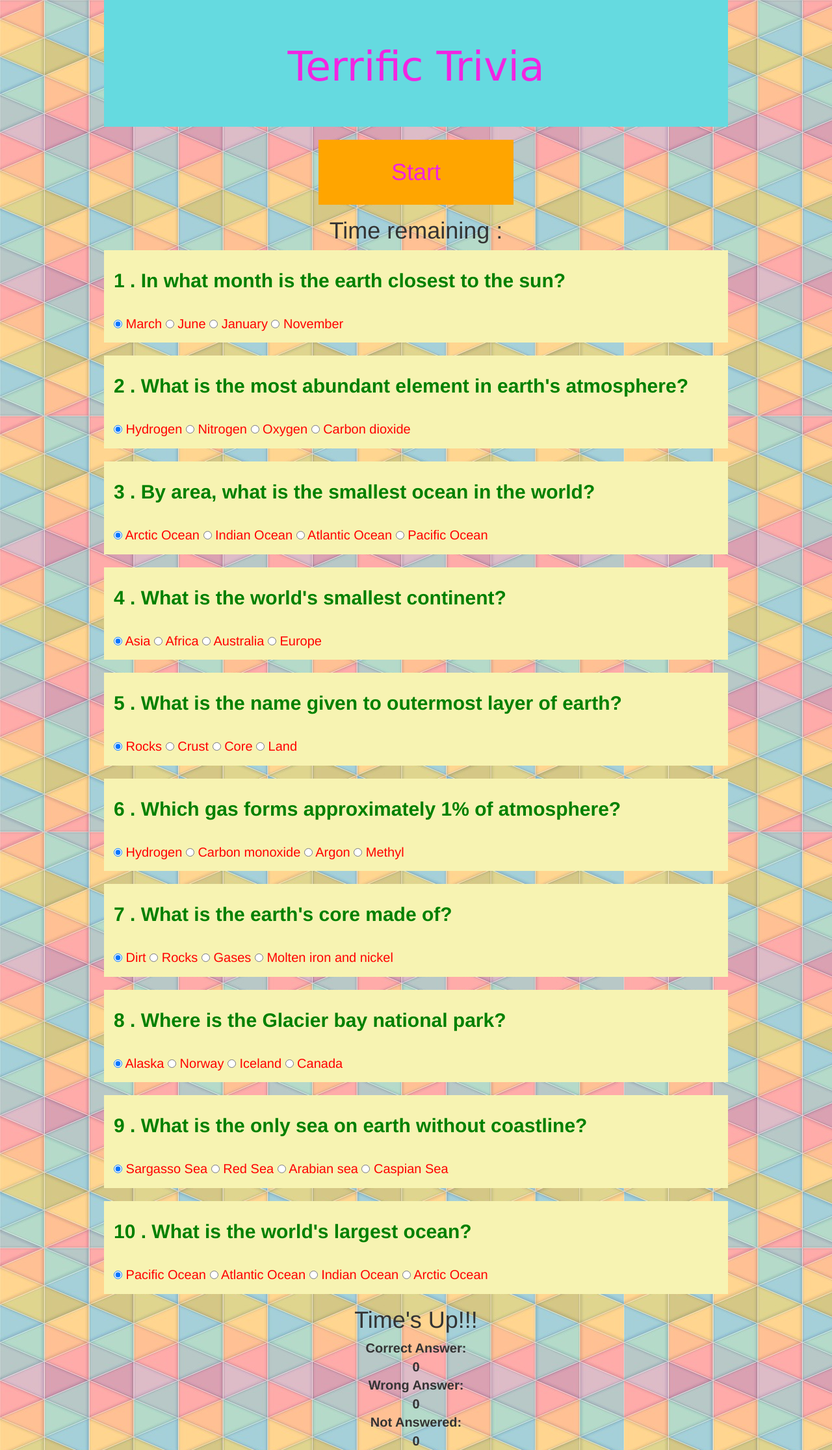
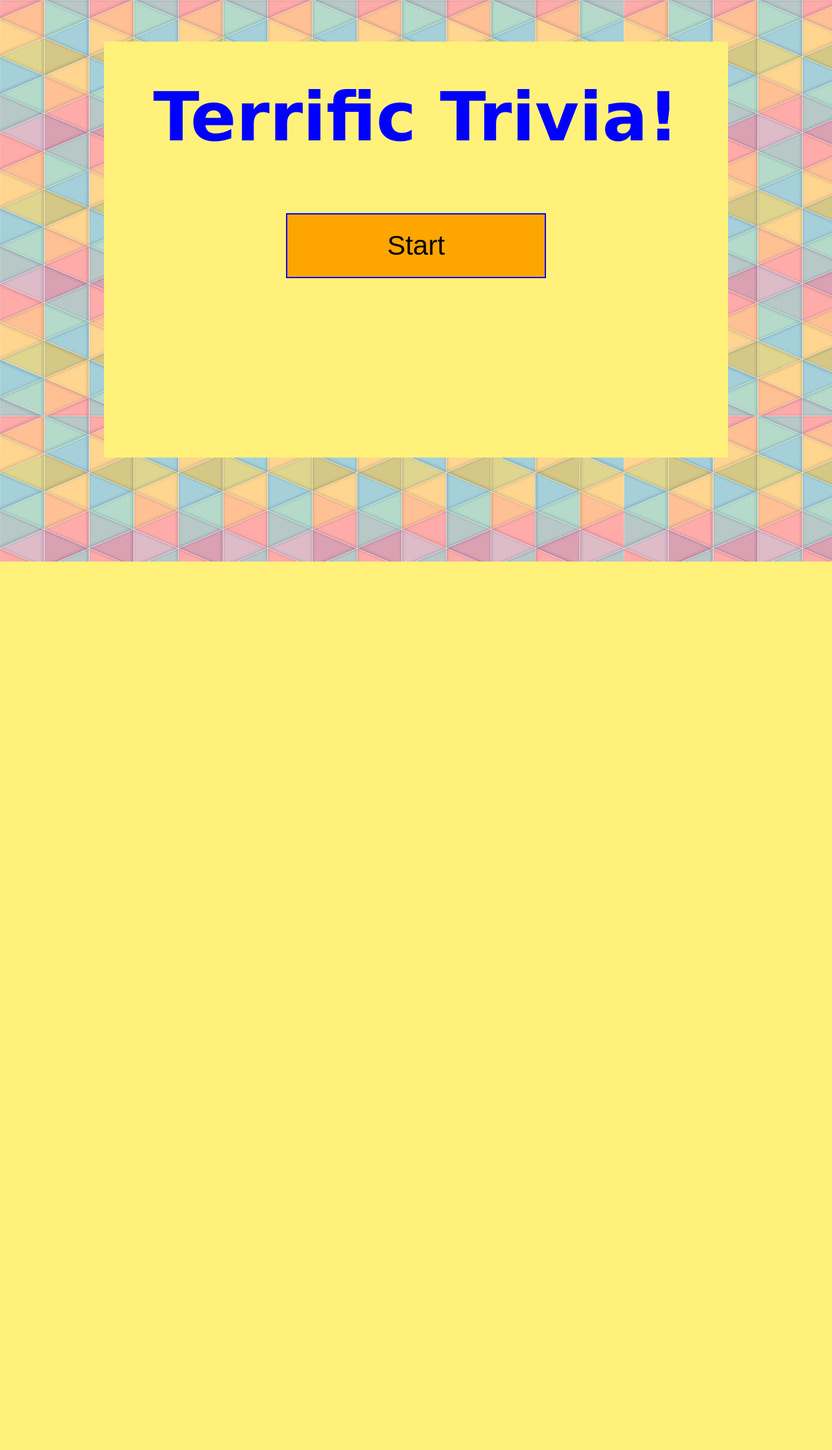
Before and after one commit to amanakiwala/Trivia, a PHP site: page / in a window 1280 px wide. Shown: the whole page at 65% size. After the commit the page ends 864 px from the top, so only its background shows below. Run offline with PHP 8.4, Linux system fonts and the light colour scheme; some libraries are stand-ins or nearby versions; some web fonts are replaced.

Commit message:
fixed js

```diff
--- a/assets/css/style.css
+++ b/assets/css/style.css
@@ -1,43 +1,71 @@
 body{
 	background-image: url("../images/background-1152459_960_720.jpg");
+	text-align: center;
 }
 
-#heading {
-	background-color: #65DAE0;
-	width:960px;
-	margin: auto;
+html, body{
+  height:100%;
 }
+
+
+
+
+
+#wrapper{
+  padding: 5% 0;
+  background-color: #FFF17A;
+  width:960px;
+  margin:5% auto;
+  box-sizing: border-box;
+  min-height: 80%;
+}
+
+#subwrapper{
+  position: relative;
+  top:20%;
+}
+
+button{
+  display:block;
+  width:400px;
+  height:100px;
+  margin: 10px auto 0 auto;
+  border:none;
+  cursor: pointer;
+  background:transparent;
+  font-size: 42px;;
+}
+
+
 h1{
-	text-align: center;
+  font-family: verdana;
+  font-size: 6.5em;
+  margin-bottom: 50px;
+  font-weight: bold;
+  color:blue;
 }
-.i{
-	font-weight: bold;
-	color: green;
 
+h2{
+  font-size: 35px;
+  margin-bottom: 25px;
 }
-.startButton{
-	height:100px;
-	width:300px;
-	background-color: orange;
-	margin:auto;
-	margin-bottom: 20px;
+
+h3{
+  font-size: 25px;
+  margin-bottom: 10px;
 }
-#click{
-	color:#F224E1;
-	padding-top: 30px;
+
+#start{
+  margin-top: 10%;
+  border:2px solid blue;
+  background: orange;
 }
-.question{
-	background-color: #F7F3B2;
-	width :960px;
-	margin:auto;
+
+#quiz-area h2{
+  margin-top: 50px;
 }
-form{
-	color: red;
-	font-size: 20px;
 
+button:hover {
+  border:2px solid blue;
+  background: orange;
 }
-.result{
-	text-align: center;
-	font-size: 20px;
-	font-weight: bold;
-}
--- a/assets/javascript/app.js
+++ b/assets/javascript/app.js
@@ -1,193 +1,162 @@
-//array of correct answers
-//var correctAnswer =["January","Nitrogen","Arctic Ocean","Australia","Crust","Argon","Molten iron and nickel","Alaska","Sargasso Sea","Pacific Ocean"];
-
-var answers = {
-	question1:
-		{
-			yourAnswer: "",
-			correctAnswer: "January"
-		},
-	question2:
-		{
-			yourAnswer: "",
-			correctAnswer: "Nitrogen"
-		},
-    question3:
-        {
-        	yourAnswer: "",
-        	correctAnswer:"Arctic Ocean"
-        },
-    question4:
-        {
-        	yourAnswer: "",
-        	correctAnswer:"Australia"
-        },
-    question5:
-        {
-        	yourAnswer: "",
-        	correctAnswer:"Crust"
-        },
-    question6:
-        {
-        	yourAnswer: "",
-        	correctAnswer:"Argon"
-        },
-    question7:
-        {
-        	yourAnswer: "",
-        	correctAnswer:"Moltan iron and nickel"
-        },
-    question8:
-        {
-        	yourAnswer: "",
-        	correctAnswer:"Alaska"
-        },
-    question9:
-        {
-        	yourAnswer: "",
-        	correctAnswer:"Sargasso Sea"
-        },
-    question10:
-        {
-        	yourAnswer: "",
-        	correctAnswer:"Pacific Ocean"
-        },
-}
+var panel = $('#quiz-area');
 
 
+///////////////////////////////////////////////////////////////////////////////
 
-// create a function to check
-// does answers.question1.yourAnswer == answers.question1.correctAnswer
-var check =function(){
-if(answers.question1.yourAnswer == answers.question1.correctAnswer) {
-	correct++;
-    console.log("yay")
-}
+//CLICK EVENTS
 
-else {
-	wrong++;
-}
+///////////////////////////////////////////////////////////////////////////////
 
-if(answers.question2.yourAnswer == answers.question2.correctAnswer) {
-    correct++;
-}
-else{
-    wrong++;
-}
-if(answers.question3.yourAnswer == answers.question3.correctAnswer) {
-    correct++;
-}
-else{
-    wrong++;
-}
-if(answers.question4.yourAnswer == answers.question4.correctAnswer) {
-    correct++;
-}
-else{
-    wrong++;
-}
-if(answers.question5.yourAnswer == answers.question5.correctAnswer) {
-    correct++;
-}
-else{
-    wrong++;
-}
-if(answers.question6.yourAnswer == answers.question6.correctAnswer) {
-    correct++;
-}
-else{
-    wrong++;
-}
-if(answers.question7.yourAnswer == answers.question7.correctAnswer) {
-    correct++;
-}
-else{
-    wrong++;
-}
-if(answers.question8.yourAnswer == answers.question8.correctAnswer) {
-    correct++;
-}
-else{
-    wrong++;
-}
-if(answers.question9.yourAnswer == answers.question9.correctAnswer) {
-    correct++;
-}
-else{
-    wrong++;
-}
-if(answers.question10.yourAnswer == answers.question10.correctAnswer) {
-    correct++;
-}
-else{
-    wrong++;
-}
-}
-//getting text value for each clicked radiobutton
-$('#form1 input').on('change', function() {
-   alert($('input[name=q1]:checked', '#form1').val());
-});
-$('#form2 input').on('change', function() {
-   alert($('input[name=q2]:checked', '#form2').val());
-});
-$('#form3 input').on('change', function() {
-   alert($('input[name=q3]:checked', '#form3').val());
-});
-$('#form4 input').on('change', function() {
-   alert($('input[name=q4]:checked', '#form4').val());
-});
-$('#form5 input').on('change', function() {
-   alert($('input[name=q5]:checked', '#form5').val());
-});
-$('#form6 input').on('change', function() {
-   alert($('input[name=q6]:checked', '#form6').val());
-});
-$('#form7 input').on('change', function() {
-   alert($('input[name=q7]:checked', '#form7').val());
-});
-$('#form8 input').on('change', function() {
-   alert($('input[name=q8]:checked', '#form8').val());
-});
-$('#form9 input').on('change', function() {
-   alert($('input[name=q9]:checked', '#form9').val());
-});
-$('#form10 input').on('change', function() {
-   alert($('input[name=q10]:checked', '#form10').val());
+
+$(document).on('click', '#start', function(e) {
+  game.start();
 });
 
-//game counters
-var correct = 0;
-var wrong = 0;
-var notAnswered = 0;
+$(document).on('click', '#done', function(e) {
+  game.done();
+});
+///////////////////////////////////////////////////////////////////////////////
 
 
-//function for timer
+//Question set
 
-var seconds = 30;
-$('.startButton').click(run);
-function run(){
-	counter = setInterval(increment,1000);
 
-}
-function increment(){
-	seconds --
-	document.getElementById('time').innerHTML =('<h1>' + "Time remaining : " + seconds + '</h1>')
-	if (seconds === 0){
-		stop();
-		//alert('times up');
-		reset(); // Keep finishing reset.
-	}
-}
-function stop(){
-	clearInterval(counter);
-}
-function reset(){
-	seconds = 30 ;
-	correct = 0 ;
-	wrong = 0 ;
-	notAnswered = 0 ;
+///////////////////////////////////////////////////////////////////////////////
 
-}
-$('#correct').append(correct);
-$('#wrong').append(wrong);
-$('#notAnswered').append(notAnswered);
+var questions = [{
+  question: "1 . In what month is the earth closest to the sun?",
+  answers: ["January", "February", "March", "April"],
+  correctAnswer: "January"
+}, {
+  question: "2 . What is the most abundant element in earth's atmosphere?",
+  answers: ["Hydrogen", "Nitrogen", "Oxygen", "Carbon Dioxide"],
+  correctAnswer: "Nitrogen"
+}, {
+  question: "3 . By area, what is the smallest ocean in the world?",
+  answers: ["Arctic Ocean", "Indian Ocean", "Atlantic Ocean", "Pacific Ocean"],
+  correctAnswer: "Arctic Ocean"
+}, {
+  question: "4 . What is the world's smallest continent?",
+  answers: ["Asia", "Africa", "Australia", "Europe"],
+  correctAnswer: "Australia"
+}, {
+  question: "5 . What is the name given to outermost layer of earth?",
+  answers: ["Rocks", "Crust", "Core", "Land"],
+  correctAnswer: "Crust"
+}, {
+  question:  "6 . Which gas forms approximately 1% of atmosphere?",
+  answers: ["Hydrogen", "Carbon monoxide", "Argon", "Methyl"],
+  correctAnswer: "Argon"
+}, {
+  question: "7 . What is the earth's core made of?",
+  answers: ["Dirt", "Rocks", "Gases", "Molten Iron and nickel"],
+  correctAnswer: "Molten iron and nickel"
+}, {
+  question: "8 . Where is the Glacier bay national park?",
+  answers: ["Alaska", "Norway", "Iceland", "Canada"],
+  correctAnswer: "Alaska"
+}];
+
+var game = {
+  correct:0,
+  incorrect:0,
+  counter:45,
+  countdown: function(){
+    game.counter--;
+    $('#counter-number').html(game.counter);
+
+    if (game.counter === 0){
+      console.log('TIME UP');
+      game.done();
+    }
+  },
+  start: function() {
+    timer = setInterval(game.countdown, 1000);
+
+    $('#subwrapper').prepend('<h2>Time Remaining: <span id="counter-number">45</span> Seconds</h2>');
+    $('#start').remove();
+
+
+    for (var i = 0; i < questions.length; i++) {
+      panel.append('<h2>' + questions[i].question + '</h2>');
+      for (var j = 0; j < questions[i].answers.length; j++) {
+        panel.append('<input type="radio" name="question' + '-' + i + '" value="' + questions[i].answers[j] + '">' + questions[i].answers[j]);
+      }
+    }
+
+    panel.append('<button id="done">Done</button>');
+  },
+  done: function() {
+
+
+    $.each($("input[name='question-0']:checked"), function() {
+      if ($(this).val() == questions[0].correctAnswer) {
+        game.correct++;
+      } else {
+        game.incorrect++;
+      }
+    });
+    $.each($("input[name='question-1']:checked"), function() {
+        if ($(this).val() == questions[1].correctAnswer) {
+        game.correct++;
+      } else {
+        game.incorrect++;
+      }
+    });
+    $.each($("input[name='question-2']:checked"), function() {
+      if ($(this).val() == questions[2].correctAnswer) {
+        game.correct++;
+      } else {
+        game.incorrect++;
+      }
+    });
+    $.each($("input[name='question-3']:checked"), function() {
+      if ($(this).val() == questions[3].correctAnswer) {
+        game.correct++;
+      } else {
+        game.incorrect++;
+      }
+    });
+    $.each($("input[name='question-4']:checked"), function() {
+      if ($(this).val() == questions[4].correctAnswer) {
+        game.correct++;
+      } else {
+        game.incorrect++;
+      }
+    });
+    $.each($("input[name='question-5']:checked"), function() {
+      if ($(this).val() == questions[5].correctAnswer) {
+        game.correct++;
+      } else {
+        game.incorrect++;
+      }
+    });
+    $.each($("input[name='question-6']:checked"), function() {
+      if ($(this).val() == questions[6].correctAnswer) {
+        game.correct++;
+      } else {
+        game.incorrect++;
+      }
+    });
+    $.each($("input[name='question-7']:checked"), function() {
+      if ($(this).val() == questions[7].correctAnswer) {
+        game.correct++;
+      } else {
+        game.incorrect++;
+      }
+    });
+
+    this.result();
+  },
+    result: function() {
+
+    clearInterval(timer);
+
+    $('#subwrapper h2').remove();
+    panel.html('<h2>All Done!</h2>');
+    panel.append('<h3>Correct Answers: ' + this.correct + '</h3>');
+    panel.append('<h3>Incorrect Answers: ' + this.incorrect + '</h3>');
+    panel.append('<h3>Unanswered: ' + (questions.length - (this.incorrect + this.correct)) + '</h3>');
+  }
+
+};
--- a/index.html
+++ b/index.html
@@ -1,171 +1,20 @@
 <!DOCTYPE html>
 <html>
 <head>
-	<title>Trivia Game</title>
-	<link rel="stylesheet" type="text/css" href="assets/css/reset.css">
-	<link rel="stylesheet" type="text/css" href="assets/css/style.css">
-	<script src="http://code.jquery.com/jquery.js"></script>
-	<link rel="stylesheet" href="https://maxcdn.bootstrapcdn.com/bootstrap/3.3.6/css/bootstrap.min.css" integrity="sha384-1q8mTJOASx8j1Au+a5WDVnPi2lkFfwwEAa8hDDdjZlpLegxhjVME1fgjWPGmkzs7" crossorigin="anonymous">
+  <title>Terrific Trivia</title>
+  <link rel="stylesheet" href="https://cdnjs.cloudflare.com/ajax/libs/meyer-reset/2.0/reset.css">
+  <link rel="stylesheet" href="assets/css/style.css">
+  <script type="text/javascript" src="https://code.jquery.com/jquery-2.2.0.min.js"></script>
+  <link href='https://fonts.googleapis.com/css?family=Geo' rel='stylesheet' type='text/css'>
 </head>
 <body>
-  <div class="jumbotron" id ="heading">
-       <h1 style ="color:#F224E1 ;font-family:verdana">Terrific Trivia</h1>
-  </div>
-  <div class="startButton">
-
-    <h1 id = "click">Start</h1>
-
-  </div>
-  <div >
-     <h1 id = "time">Time remaining : </h1>
-  </div>
-  <div  class = "question" class="panel panel-default">
-      <div class="panel-heading">
-          <h2 class ="i"class="panel-title">1 . In what month is the earth closest to the sun?</h2>
+  <div id="wrapper">
+    <h1>Terrific Trivia!</h1>
+    <div id="subwrapper">
+      <div id="quiz-area">
+        <button id="start">Start</button>
       </div>
-
-      <div class="panel-body">
-          <form id="form1">
-            <input type="radio" name="q1" value="March" checked> March
-            <input type="radio" name="q1" value="June"> June
-            <input type="radio" name="q1" value="January"> January
-            <input type="radio" name="q1" value="November"> November
-          </form>
-      </div>
-  </div>
-  <br />
-  <div  class = "question" class="panel panel-default">
-      <div class="panel-heading">
-          <h2 class ="i" class="panel-title">2 . What is the most abundant element in earth's atmosphere?</h2>
-      </div>
-      <div class="panel-body">
-          <form id="form2">
-            <input type="radio" name="q2" value="Hydrogen" checked> Hydrogen
-            <input type="radio" name="q2" value="Nitrogen"> Nitrogen
-            <input type="radio" name="q2" value="Oxygen"> Oxygen
-            <input type="radio" name="q2" value="Carbon dioxide"> Carbon dioxide
-          </form>
-      </div>
-  </div>
-  <br />
-  <div  class = "question" class="panel panel-default">
-      <div class="panel-heading">
-          <h2 class ="i" class="panel-title">3 . By area, what is the smallest ocean in the world?</h2>
-      </div>
-      <div class="panel-body">
-          <form id="form3">
-            <input type="radio" name="q3" value="Arctic Ocean" checked> Arctic Ocean
-            <input type="radio" name="q3" value="Indian Ocean"> Indian Ocean
-            <input type="radio" name="q3" value="Altantic Ocean"> Atlantic Ocean
-            <input type="radio" name="q3" value="Pacific ocean"> Pacific Ocean
-          </form>
-      </div>
-  </div>
-  <br/>
-  <div  class = "question" class="panel panel-default">
-      <div class="panel-heading">
-          <h2 class ="i" class="panel-title">4 . What is the world's smallest continent?</h2>
-      </div>
-      <div class="panel-body">
-          <form id="form4">
-            <input type="radio" name="q4" value="Asia" checked> Asia
-            <input type="radio" name="q4" value="Africa"> Africa
-            <input type="radio" name="q4" value="Australia"> Australia
-            <input type="radio" name="q4" value="Europe"> Europe
-          </form>
-      </div>
-  </div>
-  <br />
-  <div  class = "question" class="panel panel-default">
-      <div class="panel-heading">
-          <h2 class ="i" class="panel-title">5 . What is the name given to outermost layer of earth?</h2>
-      </div>
-      <div class="panel-body">
-          <form id="form5">
-            <input type="radio" name="q5" value="Rocks" checked> Rocks
-            <input type="radio" name="q5" value="Crust"> Crust
-            <input type="radio" name="q5" value="Core"> Core
-            <input type="radio" name="q5" value="Land"> Land
-          </form>
-      </div>
-  </div>
-  <br />
-
-  <div  class = "question" class="panel panel-default">
-      <div class="panel-heading">
-          <h2 class ="i" class="panel-title">6 . Which gas forms approximately 1% of atmosphere?</h2>
-      </div>
-      <div class="panel-body">
-          <form id="form6">
-            <input type="radio" name="q6" value="Hydrogen" checked> Hydrogen
-            <input type="radio" name="q6" value="Carbon monoxide"> Carbon monoxide
-            <input type="radio" name="q6" value="Argon"> Argon
-            <input type="radio" name="q6" value="Methyl"> Methyl
-          </form>
-      </div>
-  </div>
-  <br />
-  <div  class = "question" class="panel panel-default">
-      <div class="panel-heading">
-          <h2 class ="i" class="panel-title">7 . What is the earth's core made of?</h2>
-      </div>
-      <div class="panel-body">
-          <form id="form7">
-            <input type="radio" name="q7" value="Dirt" checked> Dirt
-            <input type="radio" name="q7" value="Rocks"> Rocks
-            <input type="radio" name="q7" value="Gases"> Gases
-            <input type="radio" name="q7" value="Molten iron and nickel"> Molten iron and nickel
-          </form>
-      </div>
-  </div>
-  <br />
-  <div  class = "question" class="panel panel-default">
-      <div class="panel-heading">
-          <h2 class ="i" class="panel-title">8 . Where is the Glacier bay national park?</h2>
-      </div>
-      <div class="panel-body">
-          <form id="form8">
-            <input type="radio" name="q8" value="Alaska" checked> Alaska
-            <input type="radio" name="q8" value="Norway"> Norway
-            <input type="radio" name="q8" value="Iceland"> Iceland
-            <input type="radio" name="q8" value="Canada"> Canada
-          </form>
-      </div>
-  </div>
-  <br />
-  <div  class = "question" class="panel panel-default">
-      <div class="panel-heading">
-          <h2 class ="i" class="panel-title">9 . What is the only sea on earth without coastline?</h2>
-      </div>
-      <div class="panel-body">
-          <form id="form9">
-            <input type="radio" name="q9" value="Sargasso Sea" checked> Sargasso Sea
-            <input type="radio" name="q9" value="Red Sea"> Red Sea
-            <input type="radio" name="q9" value="Arabian Sea"> Arabian sea
-            <input type="radio" name="q9" value="Caspian Sea"> Caspian Sea
-          </form>
-      </div>
-  </div>
-  <br />
-  <div  class = "question" class="panel panel-default">
-      <div class="panel-heading">
-          <h2 class ="i" class="panel-title">10 . What is the world's largest ocean?</h2>
-      </div>
-      <div class="panel-body">
-          <form id="form10">
-            <input type="radio" name="q10" value="Pacific Ocean" checked> Pacific Ocean
-            <input type="radio" name="q10" value="Atlantic Ocean"> Atlantic Ocean
-            <input type="radio" name="q10" value="Indian Ocean"> Indian Ocean
-            <input type="radio" name="q10" value="Arctic Ocean"> Arctic Ocean
-          </form>
-      </div>
-  </div>
-  <div class ="result">
-       <h1>Time's Up!!!</h1>
-      Correct Answer:<div id = "correct"></div>
-      Wrong Answer:<div id = "wrong"></div>
-      Not Answered:<div id = "notAnswered"></div>
-
+    </div>
   </div>
   <script type="text/javascript" src="assets/javascript/app.js"></script>
 </body>
```
